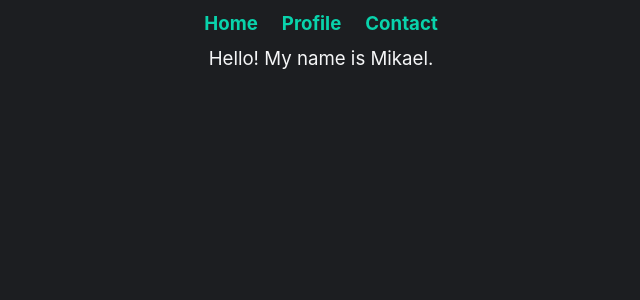
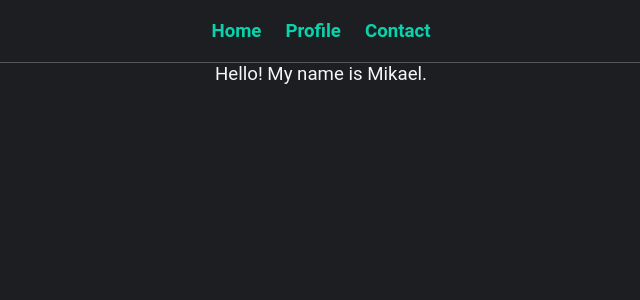
Before and after one commit to mikaelmalmqvistnordnet/malmqvist2026, a React (Create React App) app: page / in a window 1280 px wide. Shown: the top 300 px of the page, without its empty margins (319-959 px from the left). Built offline with nearby package versions, Linux system fonts and the light colour scheme.

Commit message:
Change styling for nav bar

```diff
--- a/src/components/App/index.css
+++ b/src/components/App/index.css
@@ -3,6 +3,5 @@
   flex-direction: column;
   justify-content: center;
   align-items: center;
-  width: 600px;
   margin: auto;
 }
--- a/src/components/Navigation/index.css
+++ b/src/components/Navigation/index.css
@@ -1,10 +1,14 @@
 .navigation {
-  padding: 12px;
-  box-sizing: content-box;
+  display: flex;
+  justify-content: center;
+  align-items: center;
+  width: 100%;
+  padding: 20px 0;
+  border-bottom: 1px solid rgba(255, 255, 255, 0.25);
 }
 
 .navigation > a {
-  padding: 12px;
+  padding: 0 12px;
   text-decoration: none;
   font-weight: bold;
 }
--- a/src/index.css
+++ b/src/index.css
@@ -1,8 +1,7 @@
 body {
   margin: 0;
-  font-family: -apple-system, BlinkMacSystemFont, 'Segoe UI', 'Roboto', 'Oxygen',
-    'Ubuntu', 'Cantarell', 'Fira Sans', 'Droid Sans', 'Helvetica Neue',
-    sans-serif;
+  font-family: 'Roboto', 'Oxygen', 'Ubuntu', 'Cantarell', 'Fira Sans',
+    'Droid Sans', 'Helvetica Neue', sans-serif;
   -webkit-font-smoothing: antialiased;
   -moz-osx-font-smoothing: grayscale;
   background-color: #1c1e21;
```
